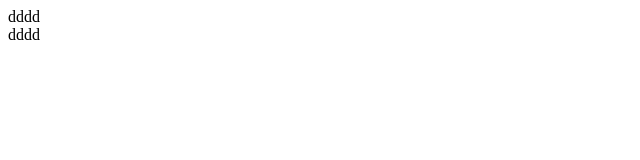
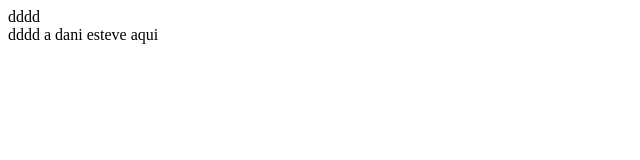
Before and after one commit to alexandraAraujo24/testederepositorio, a plain HTML site: page index.html in a window 1280 px wide. Shown: the whole page, without its empty margins (0-640 px from the left). Drawn offline with Linux system fonts and the light colour scheme.

Commit message:
commit inicial teste da dani

```diff
--- a/index.html
+++ b/index.html
@@ -7,7 +7,7 @@
     <title>Document</title>
 </head>
 <article>dddd</article> <!-- Para os posts -->
-<form>dddd</form> <!-- Para o formulário/newsletter -->
+<form>dddd a dani esteve aqui</form> <!-- Para o formulário/newsletter -->
 <body>
 
 </html>
```
